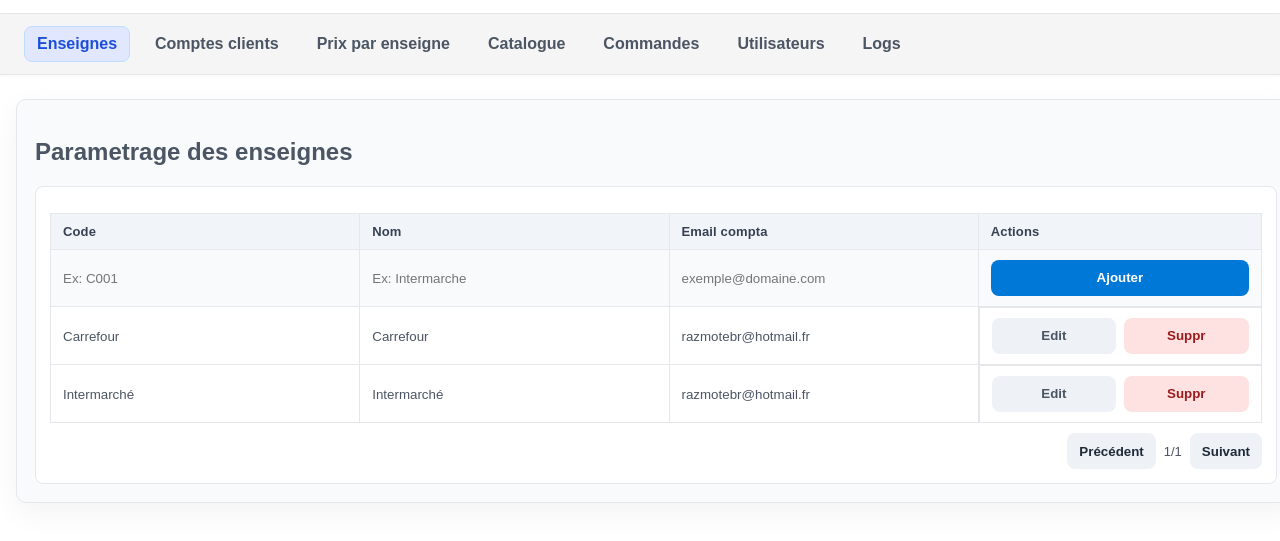
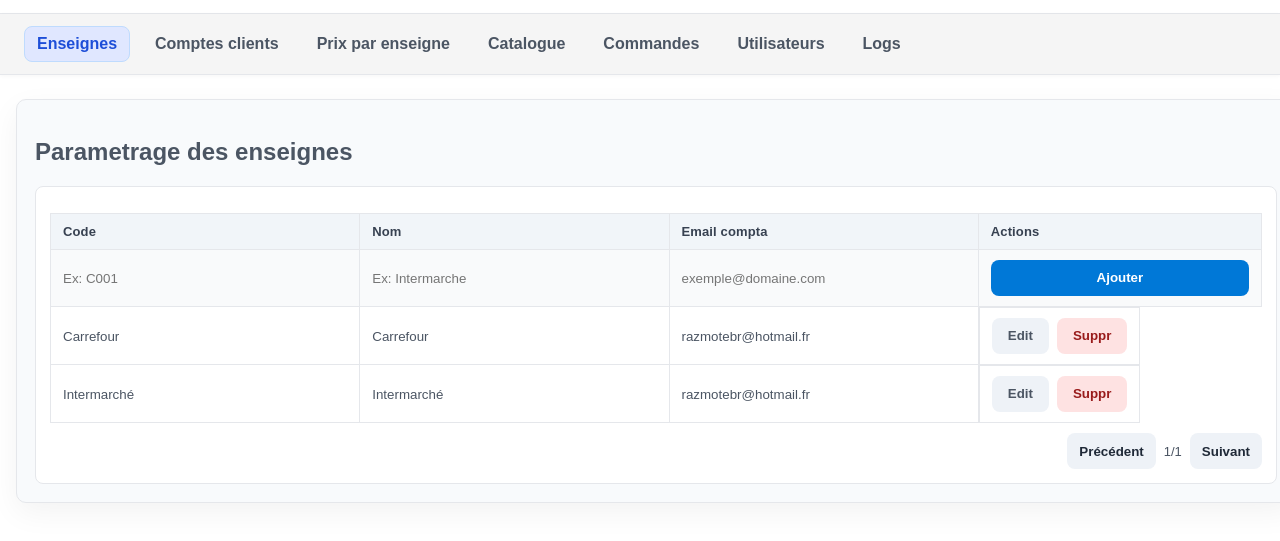
Before and after one commit to razmotebr/digi-consommables, a plain HTML site: page public/admin.html in a window 1280 px wide. Shown: the part 111-652 px from the top of the page. Drawn offline with Linux system fonts and the light colour scheme; no server answers; sample sign-in values are in the browser's storage.

Commit message:
modif ajustement des bouton onglet ensigne

```diff
--- a/public/admin.html
+++ b/public/admin.html
@@ -428,12 +428,13 @@
             width: 100%;
         }
         #tableEnseignes .table-actions {
-            display: grid;
-            grid-template-columns: repeat(2, minmax(0, 1fr));
+            display: inline-flex;
             gap: 8px;
+            justify-content: flex-start;
         }
         #tableEnseignes .table-actions .action-btn {
-            width: 100%;
+            width: auto;
+            min-width: 0;
         }
         #tableEnseignes .add-row .col-actions button {
             width: 100%;
```
